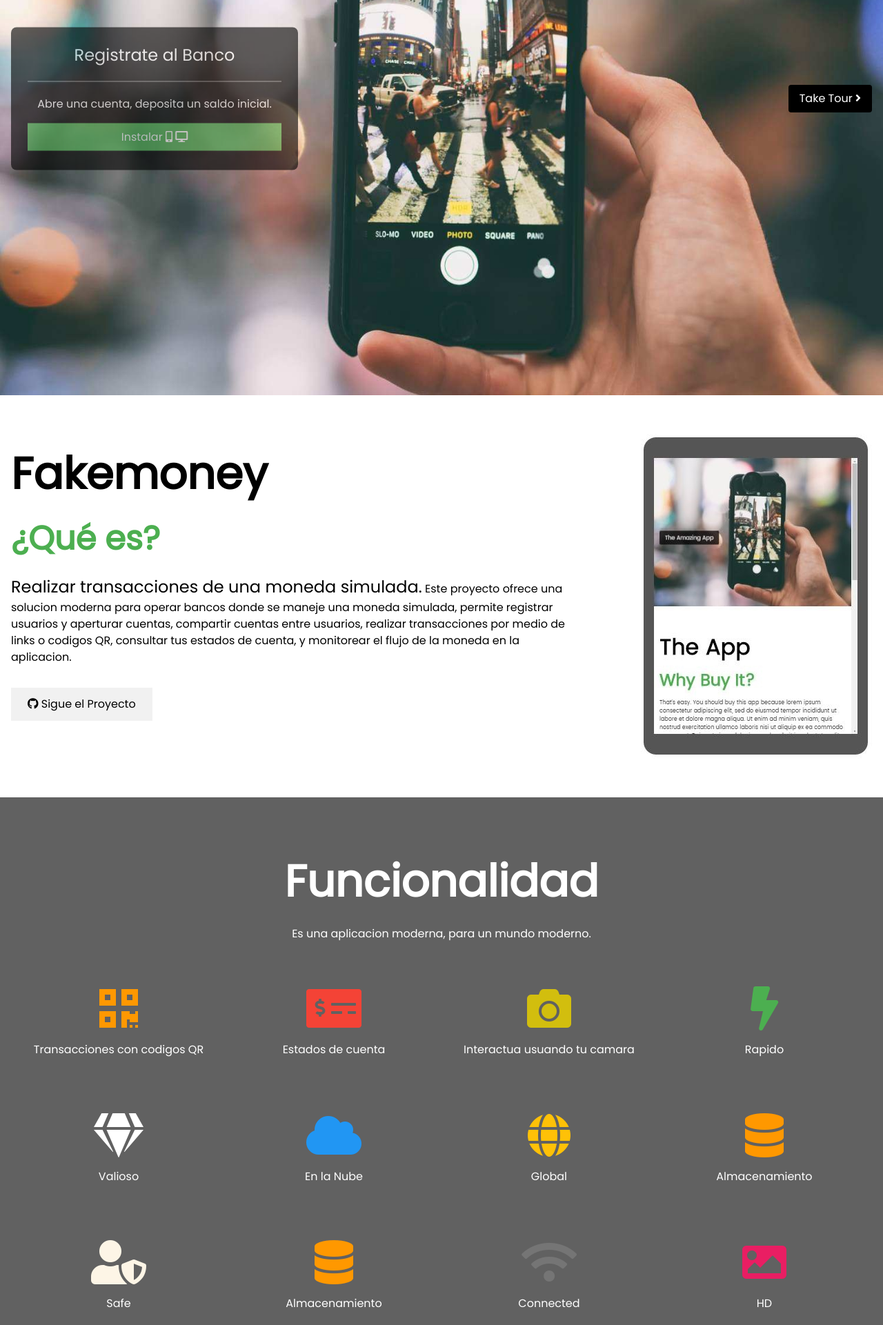
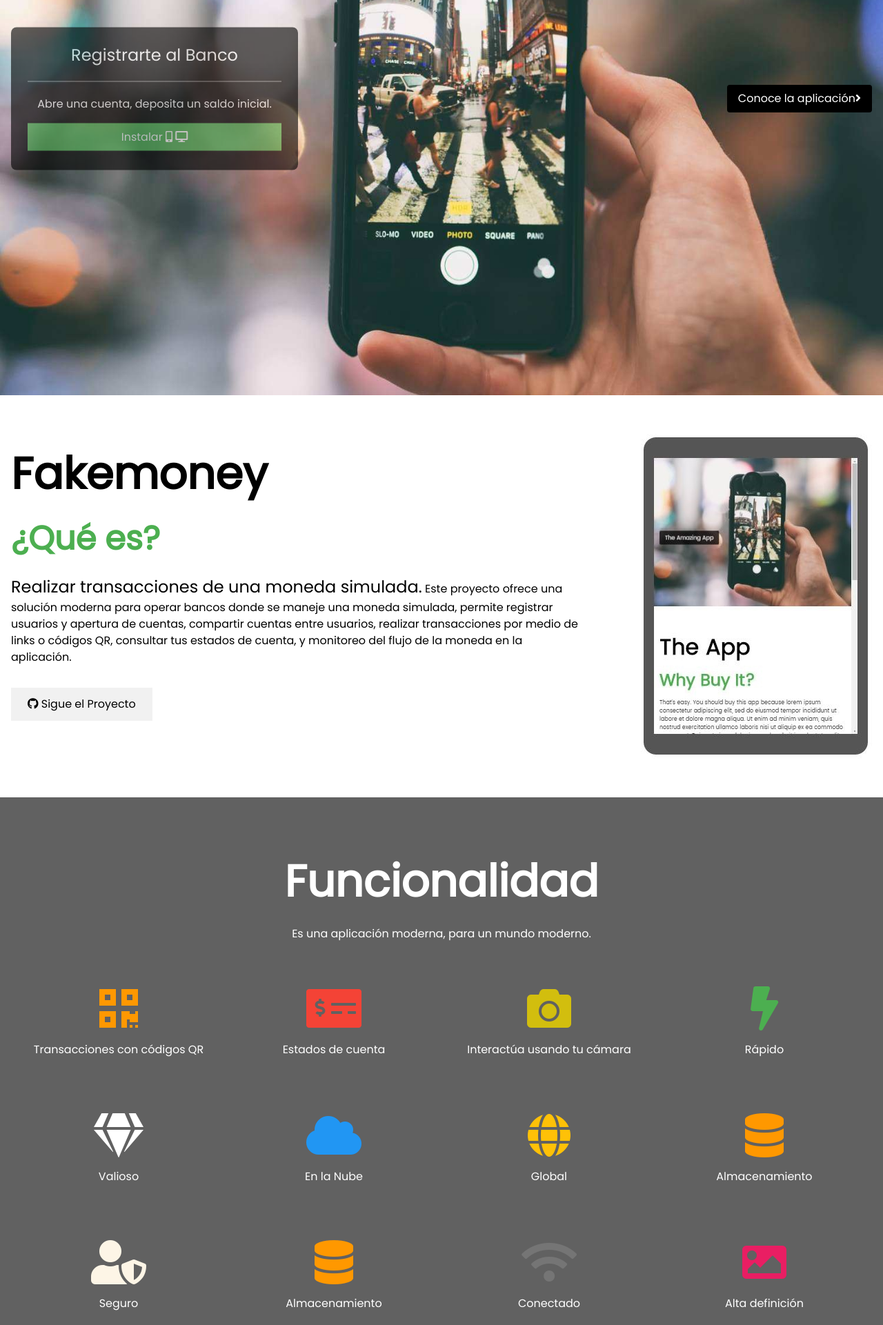
Before and after one commit to ekiim/fakemoney, a plain HTML site: page www/index.html in a window 1280 px wide. Shown: the part 280-2201 px from the top of the page at 69% size. Drawn offline with Linux system fonts and the light colour scheme.

Commit message:
Cambios en la redacción de la pagina principal.

```diff
--- a/www/index.html
+++ b/www/index.html
@@ -26,7 +26,7 @@ img {margin-bottom: -8px;}
     <img class="w3-image" src="/assets/app.jpg" alt="Image 1" style="min-width:500px" width="1500" height="1000">
     <div class="w3-display-left w3-padding w3-hide-small" style="width:35%">
       <div class="w3-black w3-opacity w3-hover-opacity-off w3-padding-large w3-round-large">
-        <h1 class="w3-xlarge">Registrate al Banco</h1>
+        <h1 class="w3-xlarge">Registrarte al Banco</h1>
         <hr class="w3-opacity">
         <p>Abre una cuenta, deposita un saldo inicial.</p>
         <p> <a class="w3-button w3-block w3-green w3-hide-medium" href="#"> Instalar <i class="fas fa-mobile-alt"></i> <i class="fas fa-desktop"></i></a> </p>
@@ -48,15 +48,15 @@ img {margin-bottom: -8px;}
     <img class="w3-image" src="/assets/app4.jpg" alt="Image 3" style="min-width:500px" width="1500" height="1000">
     <div class="w3-display-left w3-padding w3-hide-small" style="width:35%">
       <div class="w3-black w3-opacity w3-hover-opacity-off w3-padding-large w3-round-large">
-        <h1 class="w3-xlarge">Monitorea a tus usuarios</h1>
+        <h1 class="w3-xlarge">Monitoreo de tus usuarios</h1>
         <hr class="w3-opacity">
-        <p>Monitorea a los usuarios desde nuestro dashboard.</p>
+        <p>Monitoreo de usuarios desde nuestro tablero inteligente.</p>
         <p> <a class="w3-button w3-block w3-green w3-hide-medium" href="#"> Instalar <i class="fas fa-mobile-alt"></i> <i class="fas fa-desktop"></i></a> </p>
       </div>
     </div>
   </div>
-  <a class="w3-button w3-black w3-display-right w3-margin-right w3-round w3-hide-small w3-hover-light-grey" onclick="plusDivs(1)">Take Tour <i class="fa fa-angle-right"></i></a>
-  <a class="w3-button w3-block w3-black w3-hide-large w3-hide-medium" onclick="plusDivs(1)">Take Tour <i class="fa fa-angle-right"></i></a>
+  <a class="w3-button w3-black w3-display-right w3-margin-right w3-round w3-hide-small w3-hover-light-grey" onclick="plusDivs(1)">Conoce la aplicación<i class="fa fa-angle-right"></i></a>
+  <a class="w3-button w3-block w3-black w3-hide-large w3-hide-medium" onclick="plusDivs(1)">Conoce la aplicación<i class="fa fa-angle-right"></i></a>
 </header>
 
 <!-- The App Section -->
@@ -69,7 +69,7 @@ img {margin-bottom: -8px;}
       </h1>
       <p>
         <span class="w3-xlarge">Realizar transacciones de una moneda simulada.</span>
-        Este proyecto ofrece una solucion moderna para operar bancos donde se maneje una moneda simulada, permite registrar usuarios y aperturar cuentas, compartir cuentas entre usuarios, realizar transacciones por medio de links o codigos QR, consultar tus estados de cuenta, y monitorear el flujo de la moneda en la aplicacion.
+        Este proyecto ofrece una solución moderna para operar bancos donde se maneje una moneda simulada, permite registrar usuarios y apertura de cuentas, compartir cuentas entre usuarios, realizar transacciones por medio de links o códigos QR, consultar tus estados de cuenta, y monitoreo del flujo de la moneda en la aplicación.
 
       </p>
       <a class="w3-button w3-light-grey w3-padding-large w3-section w3-hide-small" onclick="document.getElementById('download').style.display='block'">
@@ -92,12 +92,12 @@ img {margin-bottom: -8px;}
 <!-- Features Section -->
 <div class="w3-container w3-padding-64 w3-dark-grey w3-center">
   <h1 class="w3-jumbo"><b>Funcionalidad</b></h1>
-  <p>Es una aplicacion moderna, para un mundo moderno.</p>
+  <p>Es una aplicación moderna, para un mundo moderno.</p>
 
   <div class="w3-row" style="margin-top:64px">
     <div class="w3-col s3">
       <i class="fas fa-qrcode w3-text-orange w3-jumbo"></i>
-      <p>Transacciones con codigos QR</p>
+      <p>Transacciones con códigos QR</p>
     </div>
     <div class="w3-col s3">
       <i class="fas fa-money-check-alt w3-text-red w3-jumbo"></i>
@@ -105,11 +105,11 @@ img {margin-bottom: -8px;}
     </div>
     <div class="w3-col s3">
       <i class="fa fa-camera w3-text-yellow w3-jumbo"></i>
-      <p>Interactua usuando tu camara</p>
+      <p>Interactúa usando tu cámara</p>
     </div>
     <div class="w3-col s3">
       <i class="fas fa-bolt w3-text-green w3-jumbo"></i>
-      <p>Rapido</p>
+      <p>Rápido</p>
     </div>
   </div>
 
@@ -135,7 +135,7 @@ img {margin-bottom: -8px;}
   <div class="w3-row" style="margin-top:64px">
     <div class="w3-col s3">
       <i class="fas fa-user-shield w3-text-sand w3-jumbo"></i>
-      <p>Safe</p>
+      <p>Seguro</p>
     </div>
     <div class="w3-col s3">
       <i class="fas fa-database w3-text-orange w3-jumbo"></i>
@@ -143,11 +143,11 @@ img {margin-bottom: -8px;}
     </div>
     <div class="w3-col s3">
       <i class="fa fa-wifi w3-text-grey w3-jumbo"></i>
-      <p>Connected</p>
+      <p>Conectado</p>
     </div>
     <div class="w3-col s3">
       <i class="fa fa-image w3-text-pink w3-jumbo"></i>
-      <p>HD</p>
+      <p>Alta definición</p>
     </div>
   </div>
 </div>
```
